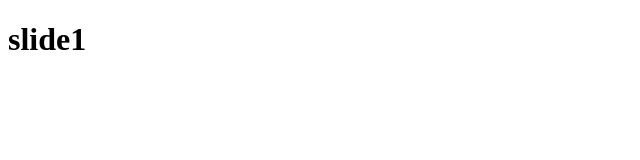
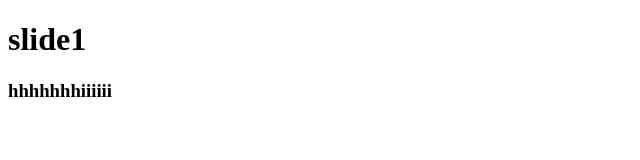
Before and after one commit to Negneon/c3, a plain HTML site: page index.html in a window 1280 px wide. Shown: the whole page, without its empty margins (0-640 px from the left). Drawn offline with Linux system fonts and the light colour scheme.

Commit message:
hi added

```diff
--- a/index.html
+++ b/index.html
@@ -9,7 +9,7 @@
     <h1><header></header></h1>
     <div class="slider">
         <h1>slide1</h1>
-
+       <div> <h3>hhhhhhhiiiiii</h3></div>
 
     </div>
 </body>
```
